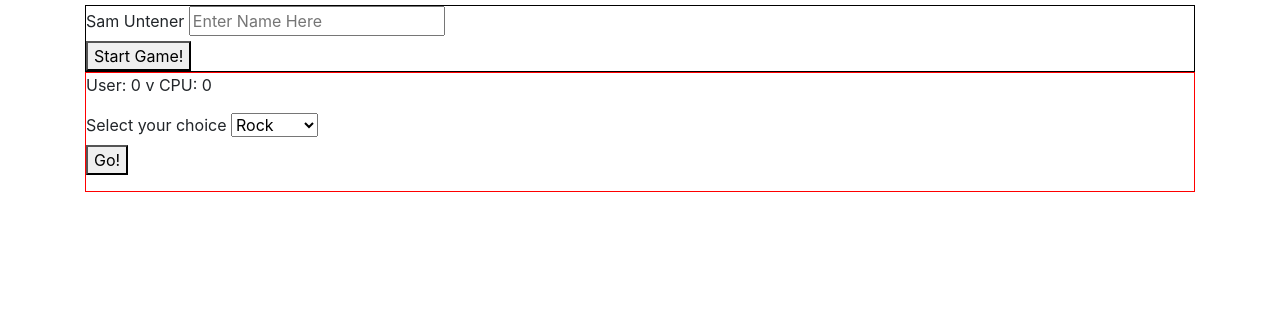
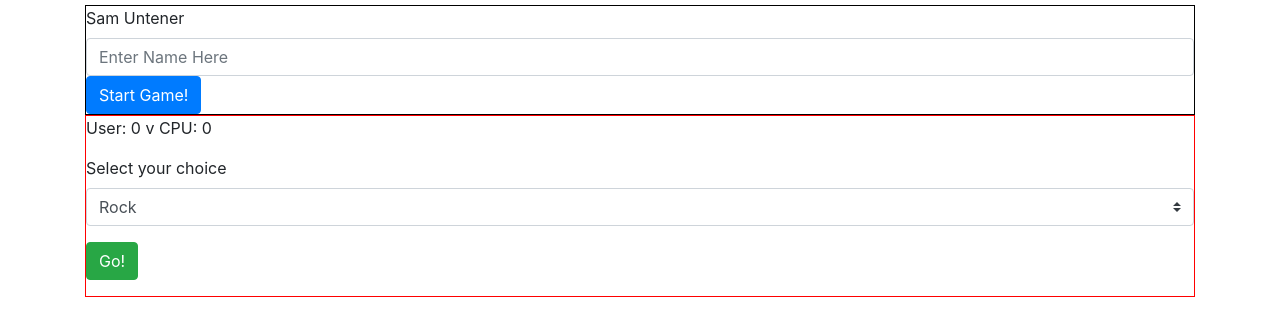
Before and after one commit to IT3049C-Students/3-rock-paper-scissors-SamuelUntener, a website: page index.html in a window 1280 px wide. Shown: the part 51-386 px from the top of the page. Drawn offline with Linux system fonts and the light colour scheme.

Commit message:
Completed Styling the Page

```diff
--- a/index.html
+++ b/index.html
@@ -8,7 +8,7 @@
     <!-- Bootstrap Styles-->
     <link rel="stylesheet" href="resources/styles/bootstrap.min.css">
     <link rel="stylesheet" href="resources/styles/styles.css" />
-</head>
+</head> <link rel="stylesheet" href="resources/styles/styles.css">
 
 <body>
     <div class="container">
@@ -17,9 +17,9 @@
             <form id="name-form">
                 <div>
                     <label for="username">Sam Untener</label>
-                    <input placeholder="Enter Name Here" id="username" name="username"></input>
+                    <input placeholder="Enter Name Here" id="username" name="username" class="form-control"></input>
                 </div>
-                <button id="start-game-button">Start Game!</button>
+                <button id="start-game-button" class="btn btn-primary">Start Game!</button>
             </form>
         </div>
         <div id="game-screen">
@@ -27,15 +27,15 @@
                 <p id="score">User: 0 v CPU: 0</p>
             </div>
             <form id="game-form">
-                <div>
+                <div class="form-group">
                     <label for="user-selection">Select your choice</label>
-                    <select id="user-selection" name="user-selection">
+                    <select id="user-selection" name="user-selection" class="custom-select">
                             <option value="Rock">Rock</option>
                             <option value="Paper">Paper</option>
                             <option value="Scissors">Scissors</option>
                     </select>
                 </div>
-                <button id="go-button">Go!</button>
+                <button id="go-button" class="btn btn-success">Go!</button>
             </form>
             <p id="game-history"></p>
         </div>
```
